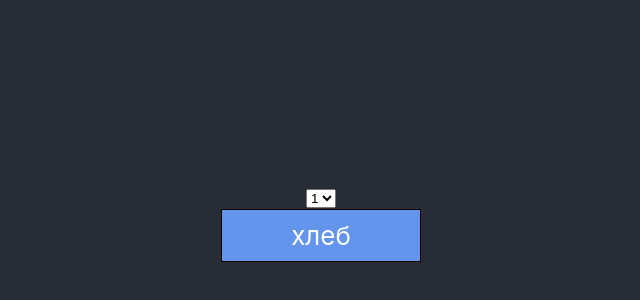
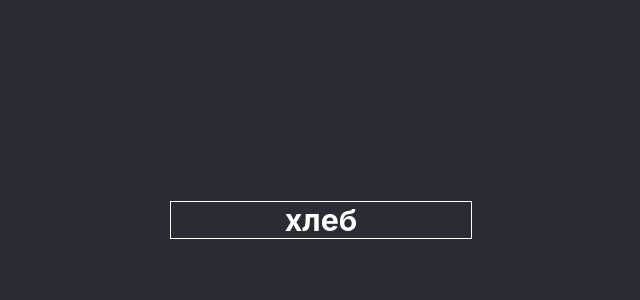
Before and after one commit to dasiklasik/ts-project, a React (Create React App) app: page / in a window 1280 px wide. Shown: the part 180-480 px from the top of the page, without its empty margins (319-959 px from the left). Built offline with nearby package versions, Linux system fonts and the light colour scheme.

Commit message:
add another select

```diff
--- a/src/components/App.tsx
+++ b/src/components/App.tsx
@@ -7,6 +7,7 @@ import {UncontrolledAccordion} from "./UncontrolledAccordion";
 import {UncontrolledRating} from "./UncontrolledRating";
 import {UncontrolledOnOff} from "./UncontrolledOnOff";
 import {Select} from "./Select/Select";
+import {SecondSelect} from "./Select/SecondSelect";
 
 // type ratingValueType = {
 //     ratingValue: 0 | 1 | 2 | 3 | 4| 5
@@ -26,7 +27,6 @@ function App() {
 
     const [ratingValue, setRatingValue] = useState<0 | 1 | 2 | 3 | 4 | 5>(0)
     const [accordionOpen, setAccordionOpen] = useState<boolean>(false)
-    let [on, setOn] = useState(false);
 
 
     let initialItems = [
@@ -54,24 +54,30 @@ function App() {
 
     const changeSelectValue = (item: itemType) => {
         setValue(item)
-        setOn(false)
         setItems(initialItems)
     }
 
 
     return (
         <div>
-            <select name="" id="">
-                <option>1</option>
-                <option>2</option>
-            </select>
-            <Select value={value}
-                    onSelectChange={setValue}
-                    items={items}
-                    sortItems={sortItems}
-                    on={on}
-                    setOn={setOn}
-                    changeSelectValue={changeSelectValue}/>
+            {/*<select>*/}
+            {/*    <option>1</option>*/}
+            {/*    <option>2</option>*/}
+            {/*    <option>2</option>*/}
+            {/*    <option>2</option>*/}
+            {/*    <option>2</option>*/}
+            {/*    <option>2</option>*/}
+            {/*    <option>2</option>*/}
+            {/*    <option>2</option>*/}
+            {/*</select>*/}
+            <SecondSelect changeValue={setValue}
+                          value={value}
+                          items={items}/>
+            {/*<Select value={value}*/}
+            {/*        onSelectChange={setValue}*/}
+            {/*        items={items}*/}
+            {/*        sortItems={sortItems}*/}
+            {/*        changeSelectValue={changeSelectValue}/>*/}
             {/*<UncontrolledOnOff onChange={setOn}/>*/}
             {/*<div>{on.toString()}</div>*/}
             {/*<UncontrolledAccordion title={'Menu'} />*/}
--- /dev/null
+++ b/src/components/Select/SecondSelect.module.css
@@ -0,0 +1,23 @@
+.select {
+
+    color: white;
+    position: relative;
+    user-select: none;
+}
+
+.select h3 {
+    border: 1px solid #ffffff;
+    display: inline-block;
+    min-width: 300px;
+    margin: 0;
+}
+
+.items {
+    position: absolute;
+    width: 100%;
+    top: 100px;
+}
+
+.hover {
+    background: dodgerblue;
+}
--- /dev/null
+++ b/src/components/Select/SecondSelect.tsx
@@ -0,0 +1,79 @@
+import React, {useState, KeyboardEvent, useEffect} from "react";
+import {itemType} from "../App";
+import s from './SecondSelect.module.css'
+
+type SecondSelectPropsType = {
+    changeValue: (value: itemType) => void
+    value: itemType
+    items: Array<itemType>
+}
+
+export const SecondSelect = ({
+                                 value,
+                                 items,
+                                 changeValue,
+                                 ...props
+                             }: SecondSelectPropsType) => {
+
+
+    let [on, setOn] = useState(false);
+    const [hoveredElValue, setHoveredElValue] = useState(value)
+
+    const changeModeHandler = () => {
+        setOn(!on)
+    }
+
+    useEffect(() => {
+        setHoveredElValue(value)
+    }, [value])
+
+    const onKeyUpHandler = (e: KeyboardEvent<HTMLDivElement>) => {
+        if (e.key === "ArrowDown") {
+            for (let i = 0; i < items.length; i++) {
+                if (items[i] === hoveredElValue) {
+                    if (items[i+1]) {
+                        changeValue(items[i+1])
+                        break
+                    }
+                }
+            }
+
+        } else if (e.key === "ArrowUp") {
+            for (let i = 0; i < items.length; i++) {
+                if (items[i] === hoveredElValue) {
+                    if (items[i-1]) {
+                        changeValue(items[i-1])
+                        break
+                    }
+                }
+            }
+        }
+    }
+
+
+
+
+    return (
+        <div className={s.select} tabIndex={0} onKeyUp={onKeyUpHandler} onBlur={changeModeHandler}>
+            <h3 className={s.selectHeader}
+                onClick={changeModeHandler}>{value.title}</h3>
+            <div className={s.items}>
+                {on && items.map(i => {
+                    const hoveredStyle = hoveredElValue.id === i.id
+                        ? s.hover : ''
+
+                    const onMouseEnterHandler = () => {
+                        setHoveredElValue(i)
+                    }
+                    return (
+                        <div onMouseEnter={onMouseEnterHandler} className={hoveredStyle} onClick={() => {
+                            changeValue(i)
+                            setHoveredElValue(i)
+                            setOn(false)
+                        }} key={i.id}>{i.title}</div>
+                    )
+                })}
+            </div>
+        </div>
+    )
+}
--- a/src/components/Select/Select.tsx
+++ b/src/components/Select/Select.tsx
@@ -8,25 +8,25 @@ type selectPropsType = {
     onSelectChange: (item: itemType) => void
     items: itemType[]
     sortItems: (value: string) => void
-    on: boolean
-    setOn: (on: boolean) => void
 }
 
 export const Select = (props: selectPropsType) => {
 
+    let [on, setOn] = useState(false);
 
     const onClickHandler = () => {
-        props.setOn(!props.on)
+        setOn(!on)
     }
+
 
     return (
         <div className={s.select}>
             <div onClick={onClickHandler} className={s.main}>{props.value.title}</div>
             <div className={s.wrapper}>
-                {props.on ? <SelectBody
+                {on ? <SelectBody
                     sortItems={props.sortItems}
                     items={props.items}
-                    changeSelectValue={props.changeSelectValue} setOn={props.setOn}/> : null}
+                    changeSelectValue={props.changeSelectValue} setOn={setOn}/> : null}
             </div>
         </div>
     )
@@ -42,7 +42,6 @@ type selectBodyPropsType = {
 const SelectBody = (props: selectBodyPropsType) => {
     const [inputValue, setInputValue] = useState('')
     const changeInputValue = (e: ChangeEvent<HTMLInputElement>) => {
-        debugger
         let val = e.currentTarget.value
         setInputValue(val)
         props.sortItems(val)
@@ -50,6 +49,7 @@ const SelectBody = (props: selectBodyPropsType) => {
 
     const onClickHandler = (item: itemType) => {
     props.changeSelectValue(item)
+        props.setOn(false)
     }
 
     return (
```
Also changed, not shown: 1 other file (tests, documents, lock files or other folders).
